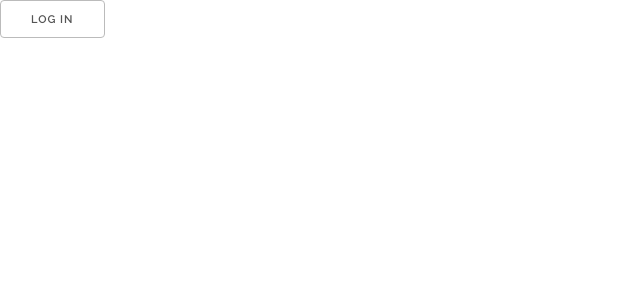
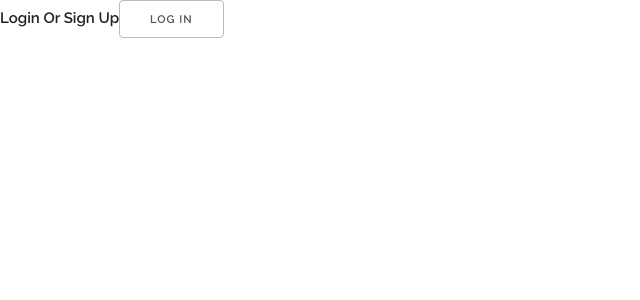
Before and after one commit to TynnanC/COMP3120GroupAssignment, a React (Create React App) app: page / in a window 1280 px wide. Shown: the top 300 px of the page, without its empty margins (0-640 px from the left). Built offline with nearby package versions, Linux system fonts and the light colour scheme.

Commit message:
Auth0 jwt setup

```diff
--- a/src/components/Auth0Login.js
+++ b/src/components/Auth0Login.js
@@ -5,7 +5,10 @@ const Auth0Login = () => {
       return (
             <div>
                   {!isAuthenticated && (
+                        <div>
+                              <strong>Login Or Sign Up</strong>
                         <button onClick={() => loginWithRedirect()} >Log In</button>
+                        </div>
                   )}
                   {isAuthenticated && (
                         <>
--- a/src/index.js
+++ b/src/index.js
@@ -1,13 +1,15 @@
 import React from "react";
 import ReactDOM from "react-dom";
 import App from "./App";
-import {Auth0Provider} from "@auth0/auth0-react";
+import { Auth0Provider } from "@auth0/auth0-react";
 
 ReactDOM.render(
   <Auth0Provider
-  domain="dev-d-ju3bdt.us.auth0.com"
-  clientId="lDXFwHUEntIE0a8EoV6Mft6X5UaIVK0N"
-  redirectUri={window.location.origin}
+    domain="dev-d-ju3bdt.us.auth0.com"
+    clientId="lDXFwHUEntIE0a8EoV6Mft6X5UaIVK0N"
+    redirectUri={window.location.origin}
+    audience="https://dev-d-ju3bdt.us.auth0.com/api/v2/"
+    scope="read:current_user update:current_user_metadata"
   >
     <App />
   </Auth0Provider>,
```
